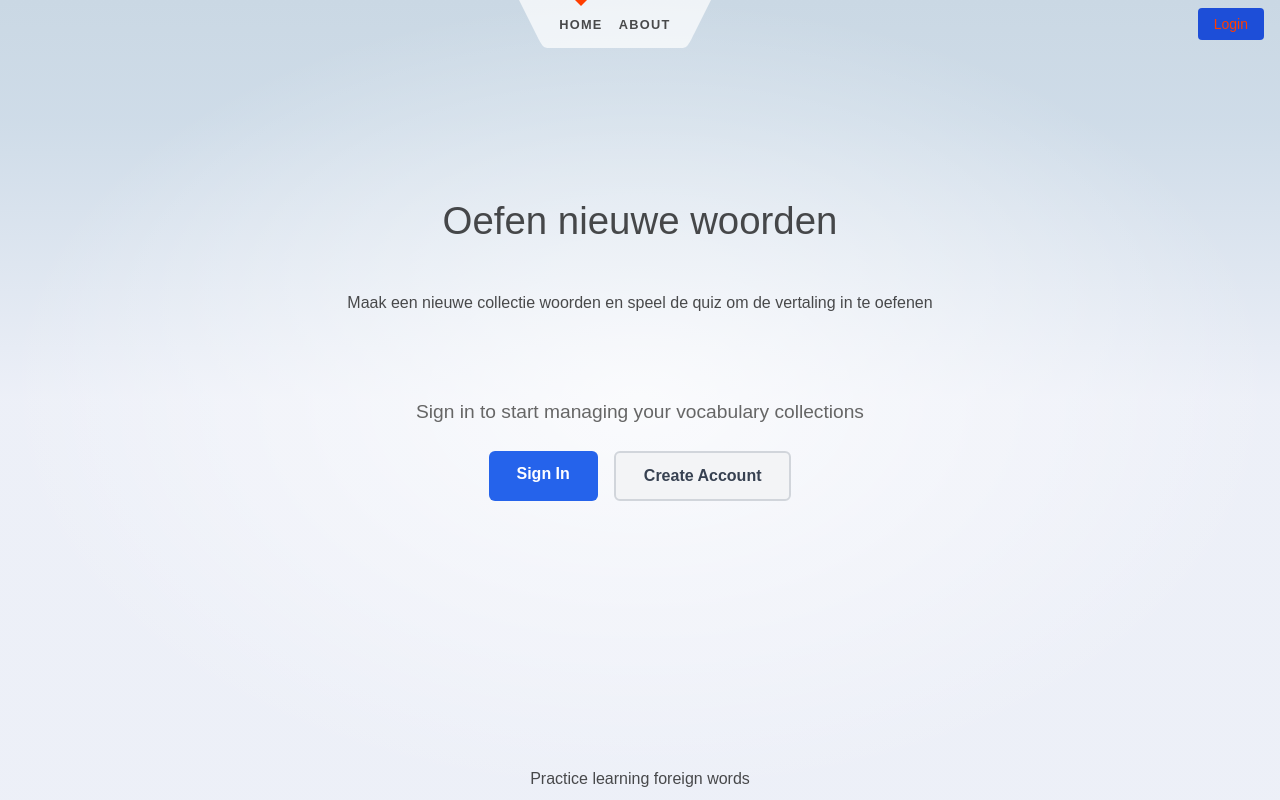
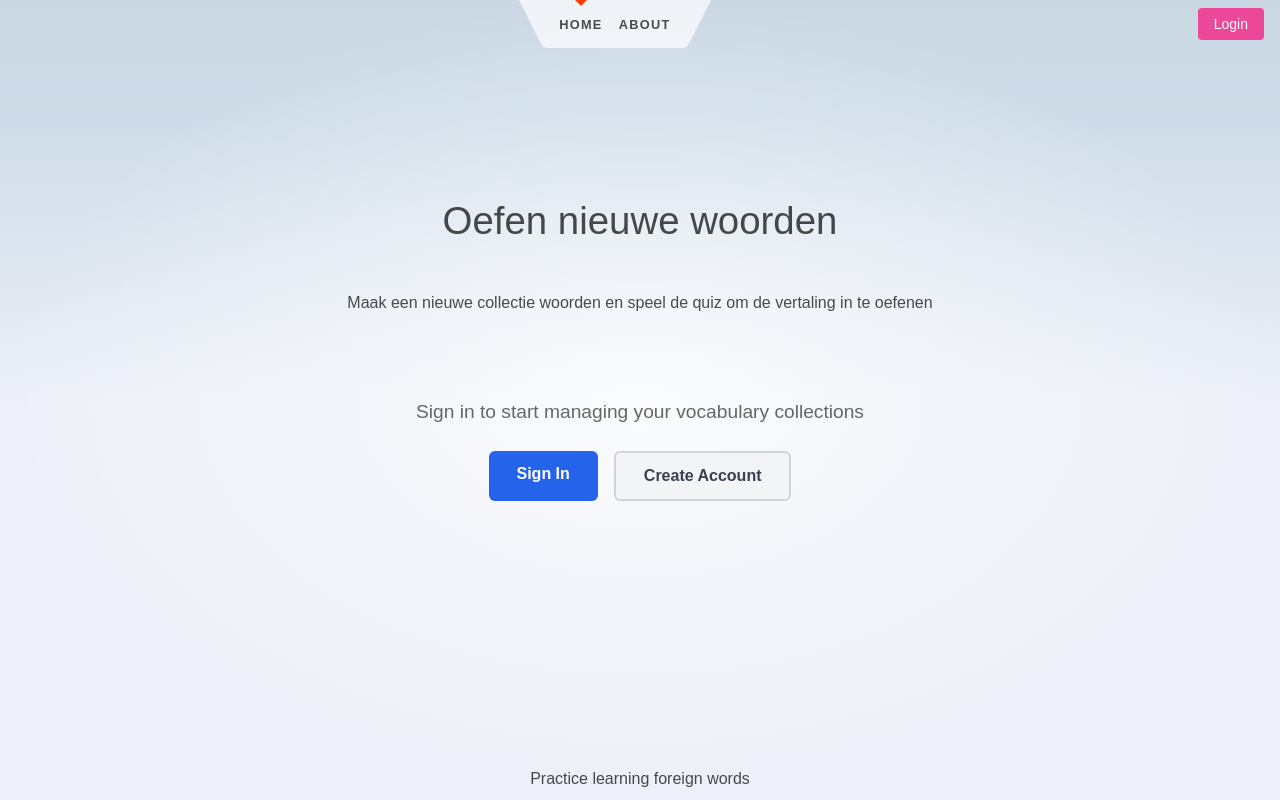
Before and after one commit to tclaes/word-learner, a SvelteKit app: page / in a window 1280 px wide. In both pictures the pointer is over the link "Login". Built offline with nearby package versions, Linux system fonts and the light colour scheme; no server answers.

Commit message:
Updated Header.svelte

```diff
--- a/src/routes/Header.svelte
+++ b/src/routes/Header.svelte
@@ -77,7 +77,8 @@
 	}
 
 	.btn-login:hover {
-		background: #1d4ed8;
+		background: #ec4899;
+		color: white;
 	}
 
 	.btn-signout {
```
